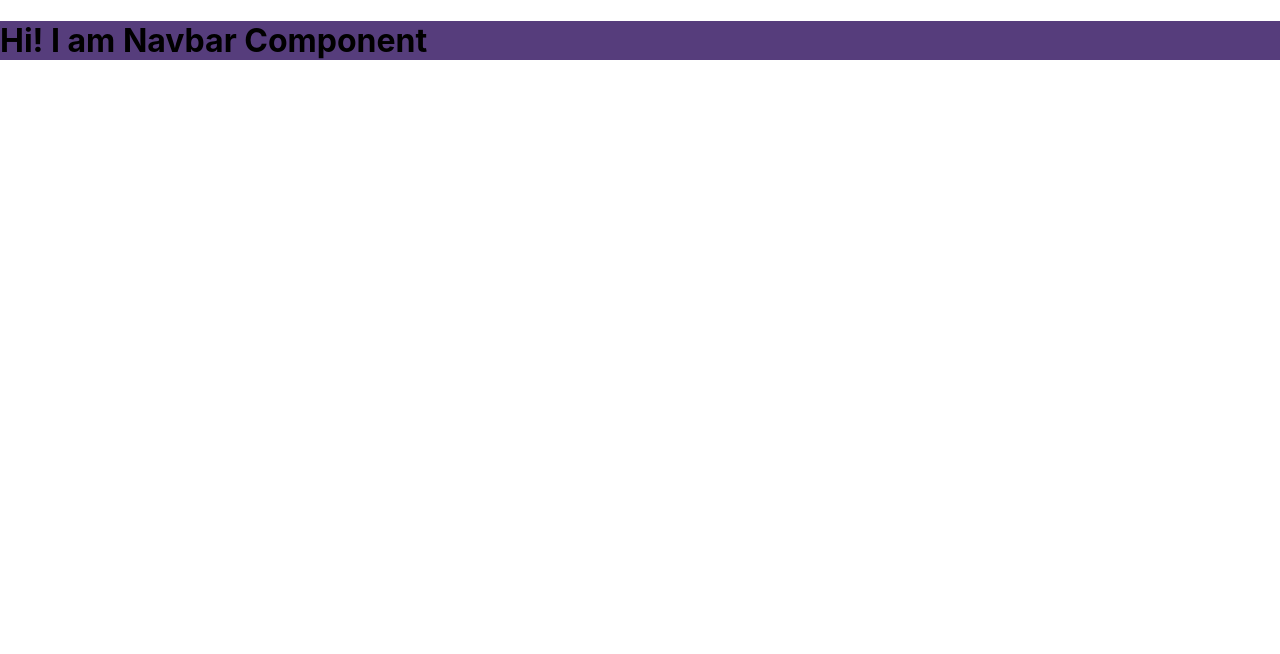
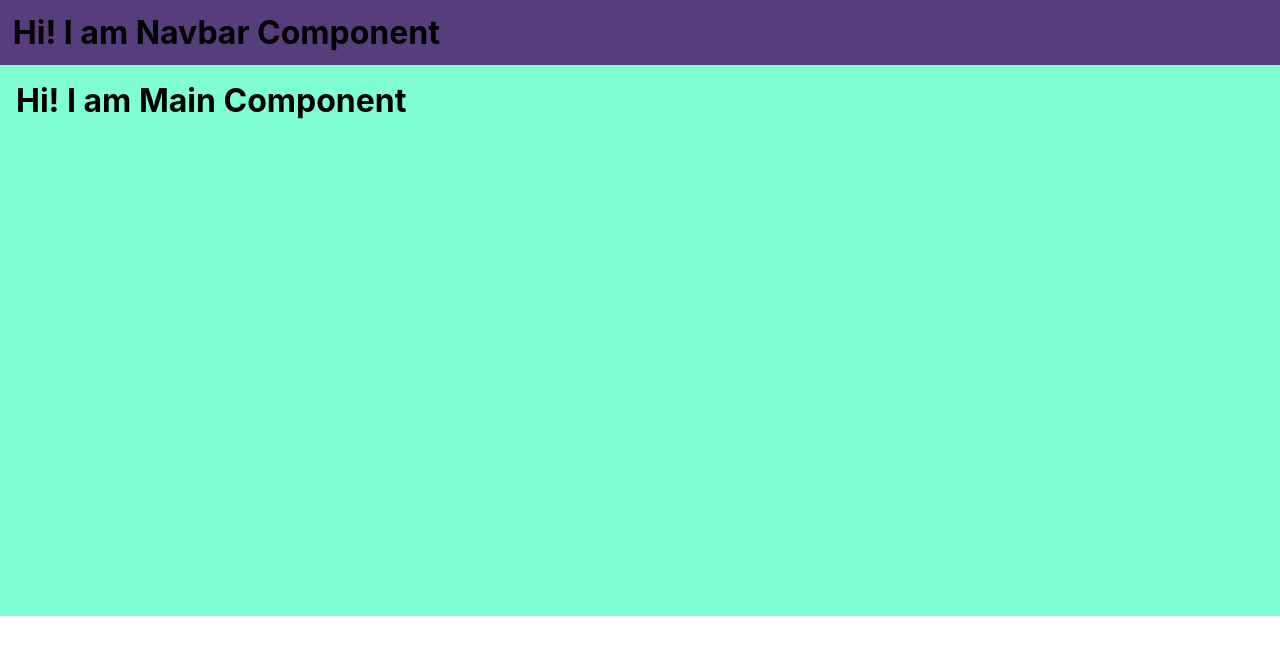
Before and after one commit to ramirogordon/web-page, a React (Create React App) app: page / in a window 1280 px wide. Shown: the top 654 px of the page. Built offline with nearby package versions, Linux system fonts and the light colour scheme.

Commit message:
css lerning

```diff
--- a/src/components/Home.jsx
+++ b/src/components/Home.jsx
@@ -1,11 +1,12 @@
 import React from 'react';
 import Navbar from './Navbar';
+import Main from './Main';
 
 const Home = () => {
   return (
     <div>
       <Navbar />
-
+      <Main />
     </div>
   )
 }
--- /dev/null
+++ b/src/components/Main.jsx
@@ -0,0 +1,11 @@
+import React from 'react';
+import '../styles/Main.scss';
+const Main = () => {
+  return (
+    <div className="main">
+      <label><h1>Hi! I am Main Component</h1></label>
+    </div>
+  )
+}
+
+export default Main
--- a/src/components/Navbar.jsx
+++ b/src/components/Navbar.jsx
@@ -4,7 +4,7 @@ import '../styles/Navbar.scss';
 const Navbar = () => {
   return (
     <div class="navbar">
-    <h1>Hi! I am Navbar Component</h1>
+      <h1>Hi! I am Navbar Component</h1>
     </div>
   )
 }
--- /dev/null
+++ b/src/styles/Main.scss
@@ -0,0 +1,10 @@
+.main {
+    background-color: aquamarine;
+    padding-bottom: 30rem;
+    label {
+        h1 {
+            margin: 0 auto;
+            padding: 1rem;
+        }
+    }
+}
--- a/src/styles/Navbar.scss
+++ b/src/styles/Navbar.scss
@@ -1,3 +1,7 @@
 .navbar {
     background-color: #563d7c;
+    padding: 0.8rem;
+    h1 {
+        margin: 0 auto;
+    }
 }
```
